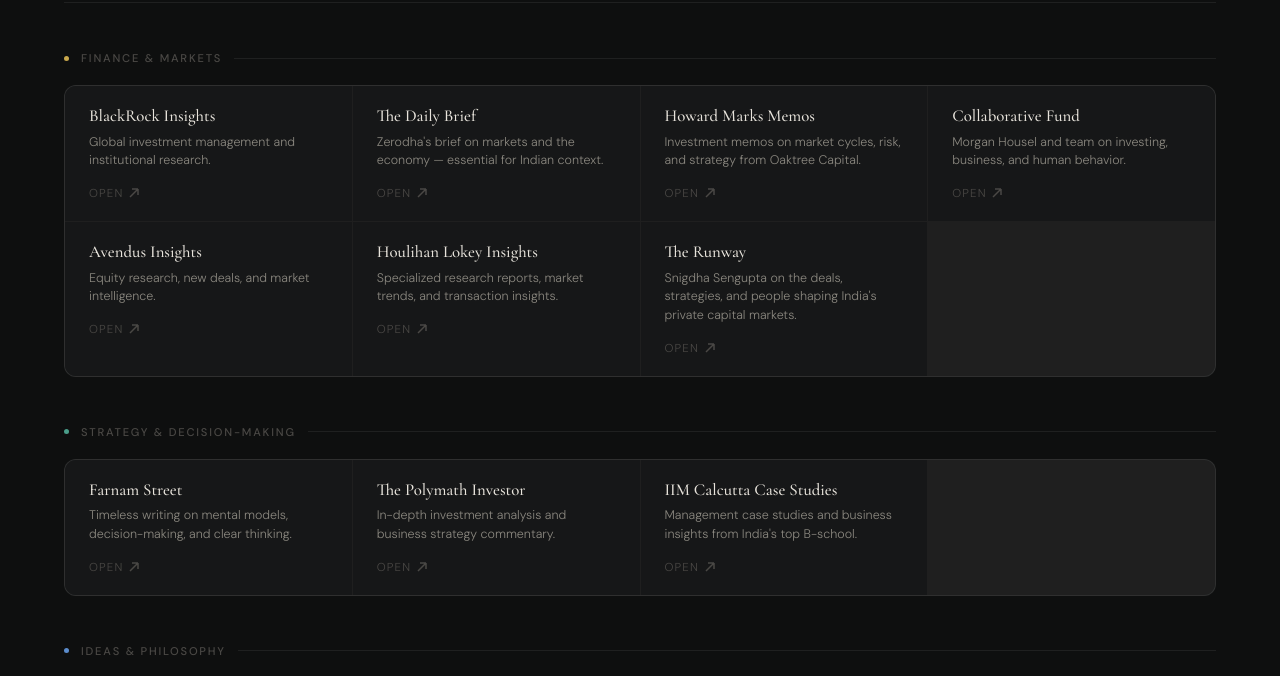
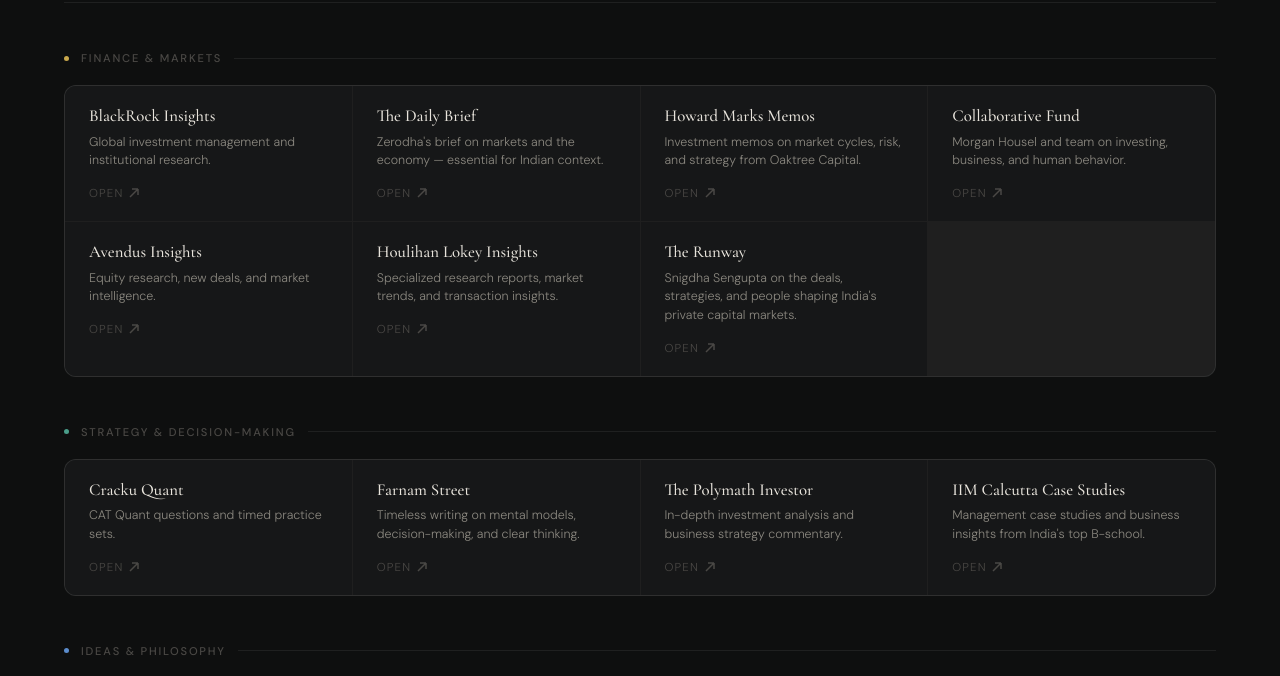
Before and after one commit to aayushiparasharwork-hub/Synapse, a plain HTML site: page index.html in a window 1280 px wide. Shown: the part 109-785 px from the top of the page. Drawn offline with nearby package versions, Linux system fonts and the light colour scheme.

Commit message:
Update index.html

```diff
--- a/index.html
+++ b/index.html
@@ -203,6 +203,7 @@
     accent: "teal",
     dotColor: "#4a9e8a",
     links: [
+      { name: "Cracku Quant", desc: "CAT Quant questions and timed practice sets.", url: "https://cracku.in/cat-quant-questions" },
       { name: "Farnam Street", desc: "Timeless writing on mental models, decision-making, and clear thinking.", url: "https://fs.blog/" },
       { name: "The Polymath Investor", desc: "In-depth investment analysis and business strategy commentary.", url: "https://substack.com/@polymathinvestor" },
       { name: "IIM Calcutta Case Studies", desc: "Management case studies and business insights from India's top B-school.", url: "https://www.iimcal.ac.in/case-studies-lists" },
```
